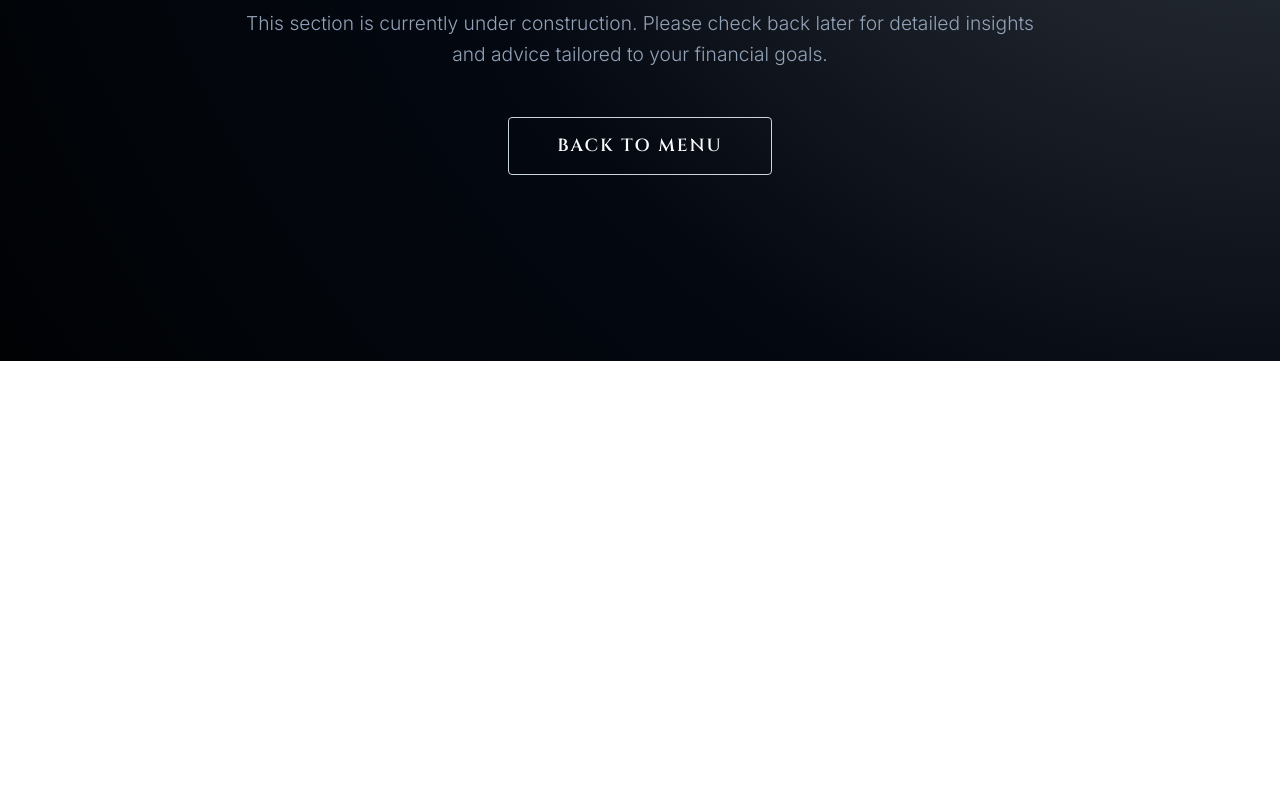
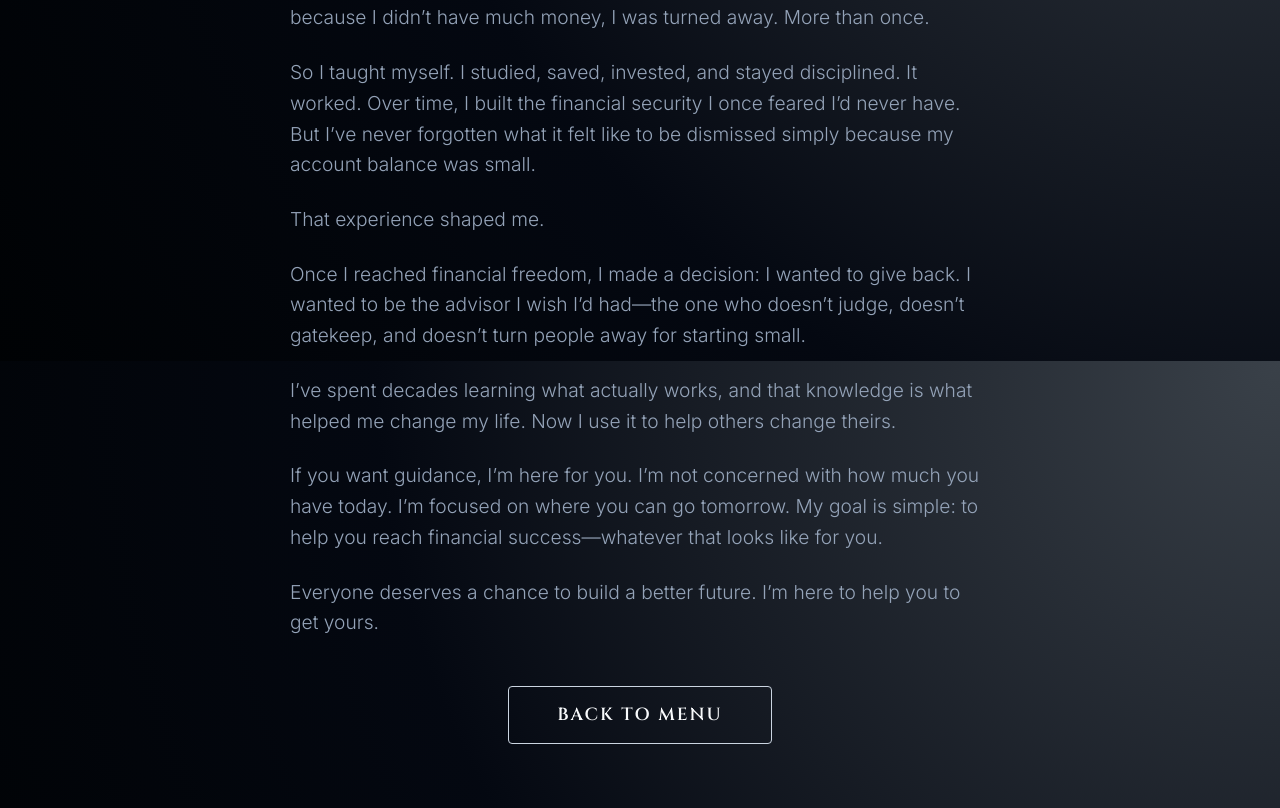
Before and after one commit to dzbonski/Finweb, a website: page src/who-am-i.html in a window 1280 px wide. Shown: the part 439-1247 px from the top of the page. Before the commit the page ends 800 px from the top, so only its background shows below. Drawn offline with Linux system fonts and the light colour scheme.

Commit message:
Add files via upload

```diff
--- a/src/who-am-i.html
+++ b/src/who-am-i.html
@@ -77,6 +77,18 @@
             box-shadow: 0 4px 15px rgba(203, 213, 225, 0.2);
         }
 
+        .bio-content {
+            text-align: left;
+            margin-bottom: 3rem;
+            max-width: 700px;
+            margin-left: auto;
+            margin-right: auto;
+        }
+
+        .bio-content p {
+            margin-bottom: 1.5rem;
+        }
+
         @keyframes fadeIn {
             from { opacity: 0; transform: translateY(10px); }
             to { opacity: 1; transform: translateY(0); }
@@ -89,7 +101,16 @@
             <img src="shiny1-logo-clean.png" alt="David Zbonski, LLC Logo" style="max-width: 150px; margin-bottom: 2rem; filter: drop-shadow(0 4px 6px rgba(0,0,0,0.5));">
         </a>
         <h1>Who Am I?</h1>
-        <p>This section is currently under construction. Please check back later for detailed insights and advice tailored to your financial goals.</p>
+        <div class="bio-content">
+            <p>Hi, I’m David Zbonski.</p>
+            <p>When I was young and finally earning enough to start investing, I did what most people are told to do—I reached out to financial advisors for help. But because I didn’t have much money, I was turned away. More than once.</p>
+            <p>So I taught myself. I studied, saved, invested, and stayed disciplined. It worked. Over time, I built the financial security I once feared I’d never have. But I’ve never forgotten what it felt like to be dismissed simply because my account balance was small.</p>
+            <p>That experience shaped me.</p>
+            <p>Once I reached financial freedom, I made a decision: I wanted to give back. I wanted to be the advisor I wish I’d had—the one who doesn’t judge, doesn’t gatekeep, and doesn’t turn people away for starting small.</p>
+            <p>I’ve spent decades learning what actually works, and that knowledge is what helped me change my life. Now I use it to help others change theirs.</p>
+            <p>If you want guidance, I’m here for you. I’m not concerned with how much you have today. I’m focused on where you can go tomorrow. My goal is simple: to help you reach financial success—whatever that looks like for you.</p>
+            <p>Everyone deserves a chance to build a better future. I’m here to help you to get yours.</p>
+        </div>
         <a href="indexpage1.html" class="btn-back">Back to Menu</a>
     </div>
 </body>
```
